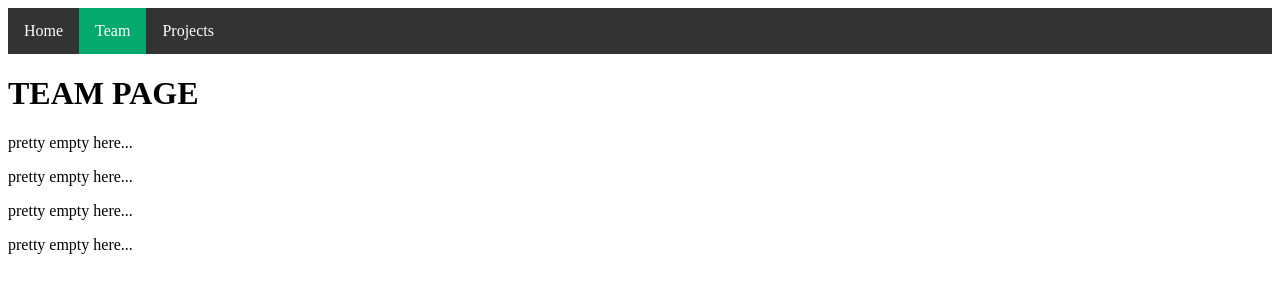
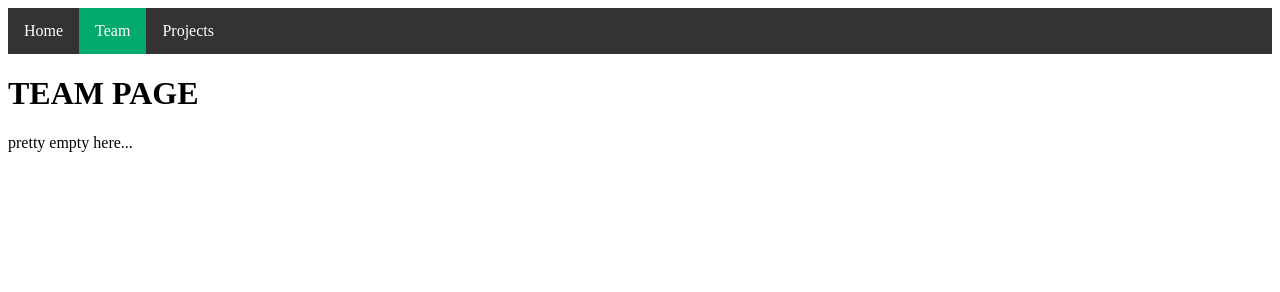
Before and after one commit to adryue/CSP-P1G5, a plain HTML site: page team.html in a window 1280 px wide. Drawn offline with Linux system fonts and the light colour scheme.

Commit message:
Update team.html

```diff
--- a/team.html
+++ b/team.html
@@ -17,9 +17,6 @@
 
     <h1>TEAM PAGE</h1>
     <p>pretty empty here...</p>
-    <p>pretty empty here...</p>
-    <p>pretty empty here...</p>
-    <p>pretty empty here...</p>
 
 </body>
 </html>
```
